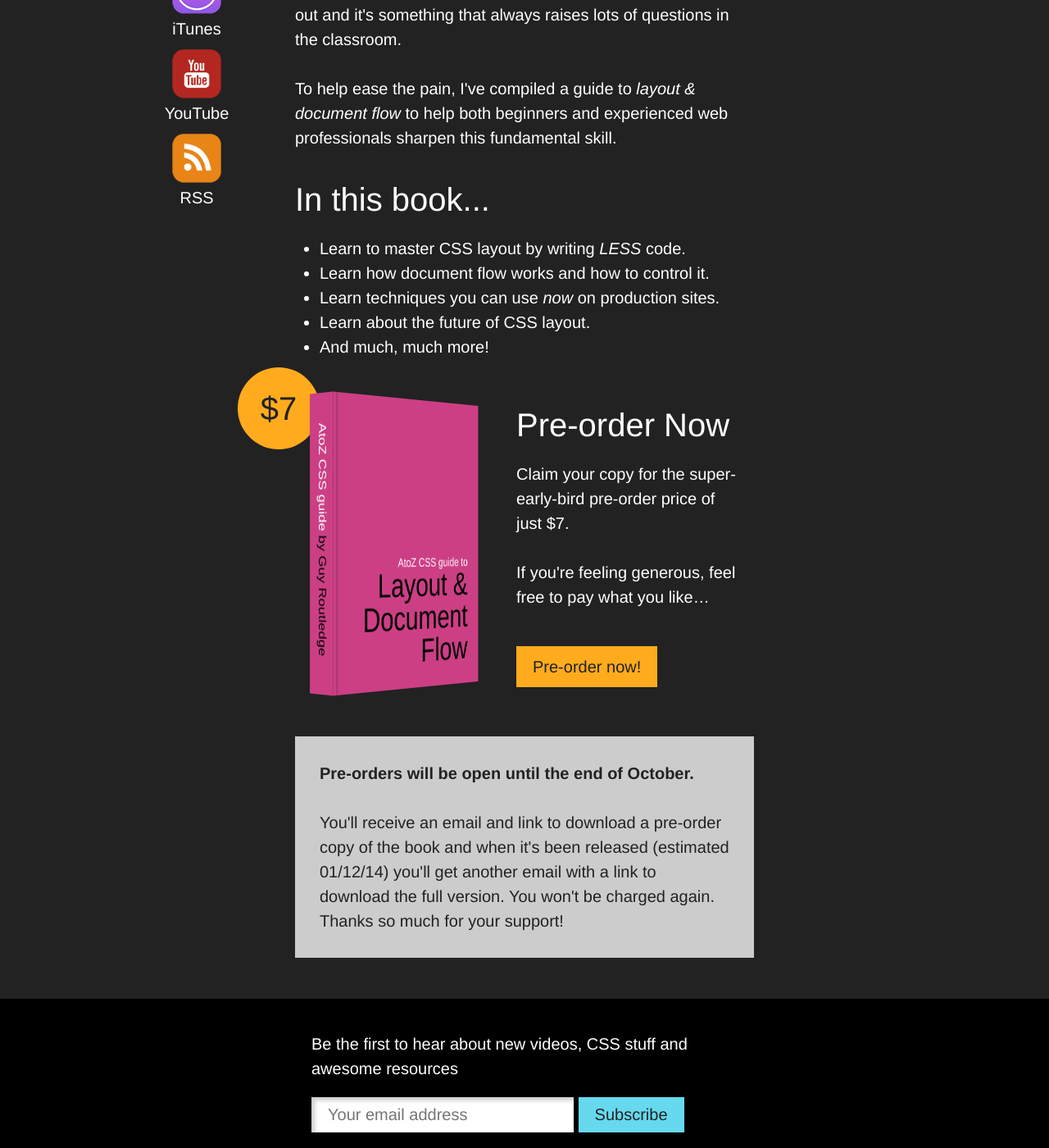
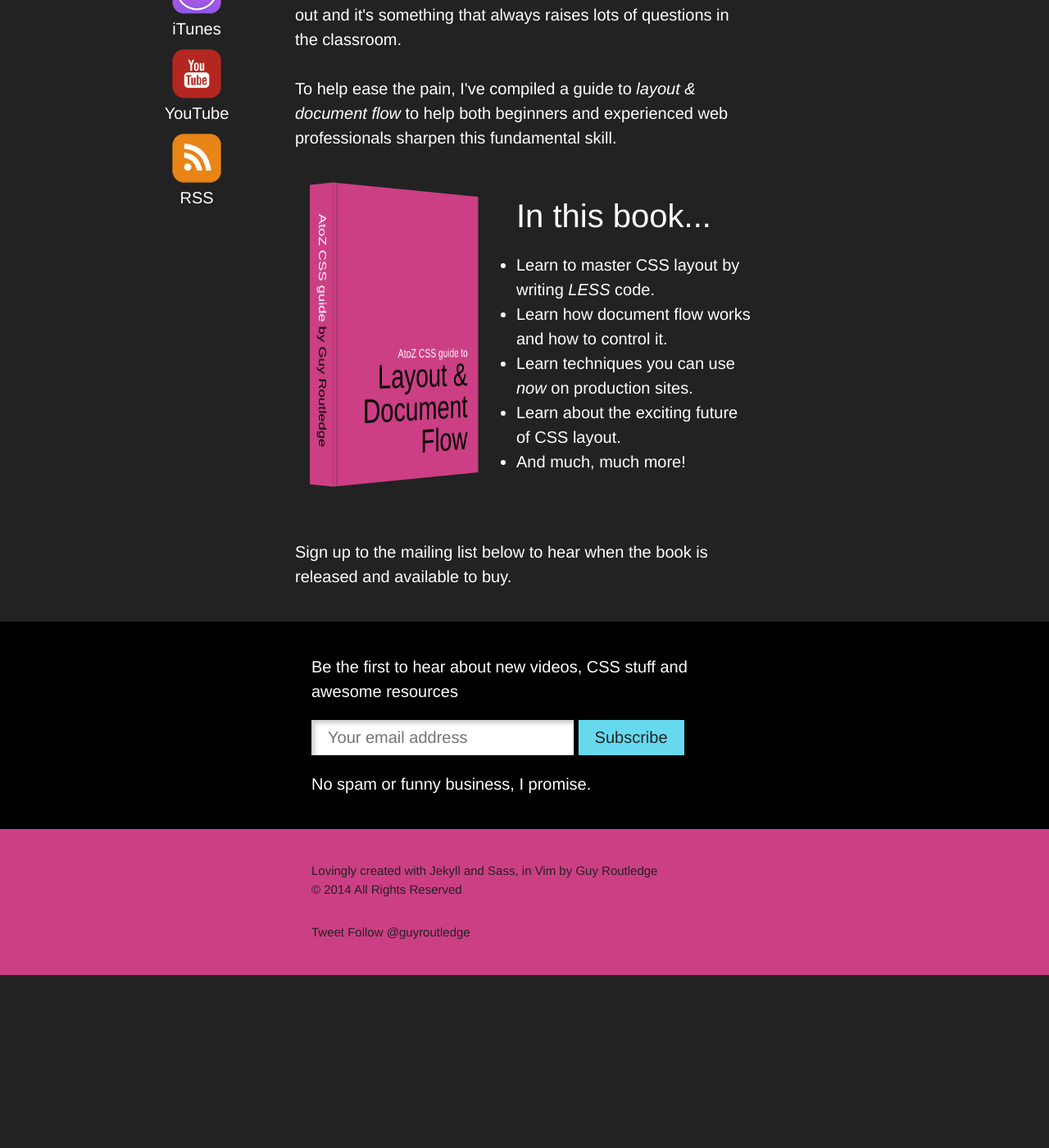
Before and after one commit to guyroutledge/atozcss, a Jekyll site: the page built from books.html, in a window 1280 px wide and 1400 px high, scrolled down 493 px. Shown: the whole window at 82% size. Built offline with Jekyll 4.4.1, drawn with Linux system fonts in a browser that asks for light colours; a script that is not in the unit is left out; comment, search, counter and statistics services are not loaded; after the commit the page ends 1682 px from its top, so only the background shows below that.

Commit message:
Remove link to pre-order book

```diff
--- a/books.html
+++ b/books.html
@@ -16,15 +16,6 @@ permalink: /books/index.html
 	to help both beginners and experienced web professionals sharpen this
 	fundamental skill.</p>
 
-	<h2>In this book...</h2>
-
-	<ul>
-		<li>Learn to master CSS layout by writing <em>LESS</em> code.</li>
-		<li>Learn how document flow works and how to control it.</li>
-		<li>Learn techniques you can use <em>now</em> on production sites.</li>
-		<li>Learn about the future of CSS layout.</li>
-		<li>And much, much more!</li>
-	</ul>
 
 	<div class="book-offer">
 		<div class="book__container--single">
@@ -40,26 +31,19 @@ permalink: /books/index.html
 				</div>
 			</article>
 		</div>
-		<span class="book-offer__price">$7</span>
 
-		<h2>Pre-order Now</h2>
-		<p>Claim your copy for the super-early-bird pre-order price of
-		just&nbsp;$7.</p>
-		<p>If you're feeling generous, feel free to pay what
-		you like&hellip;</p>
+		<h2>In this book...</h2>
 
-		<p class="button-container">
-			<a href="https://transactions.sendowl.com/products/77639/B878EE11/add_to_cart" rel="nofollow" class="button button-books">Pre-order now!</a>
-			<script type="text/javascript" src="https://transactions.sendowl.com/assets/sendowl.js" async></script>
-		</p>
+		<ul>
+			<li>Learn to master CSS layout by writing <em>LESS</em> code.</li>
+			<li>Learn how document flow works and how to control it.</li>
+			<li>Learn techniques you can use <em>now</em> on production sites.</li>
+			<li>Learn about the exciting future of CSS layout.</li>
+			<li>And much, much more!</li>
+		</ul>
 
-		<div class="book__alert">
-			<p><strong>Pre-orders will be open until the end of October.</strong></p>
-			<p>You'll receive an email and link to download
-			a pre-order copy of the book and when it's been released (estimated
-			01/12/14) you'll get another email with a link to download the full version.
-			You won't be charged again. Thanks so much for your support!</p>
-		</div>
 	</div>
 
+	<p>Sign up to the mailing list below to hear when the book is released and available to buy.</p>
+
 </div>
```
